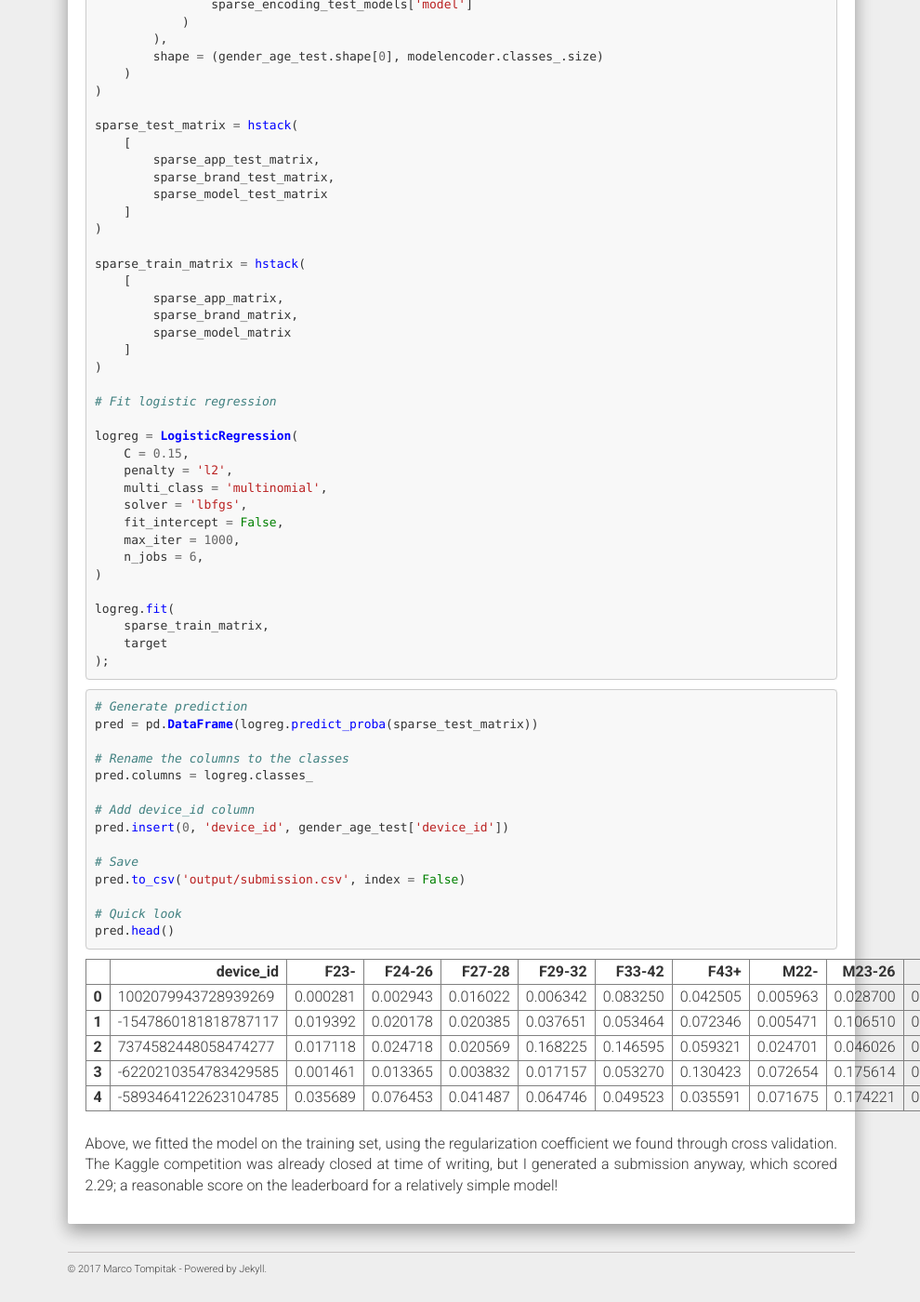
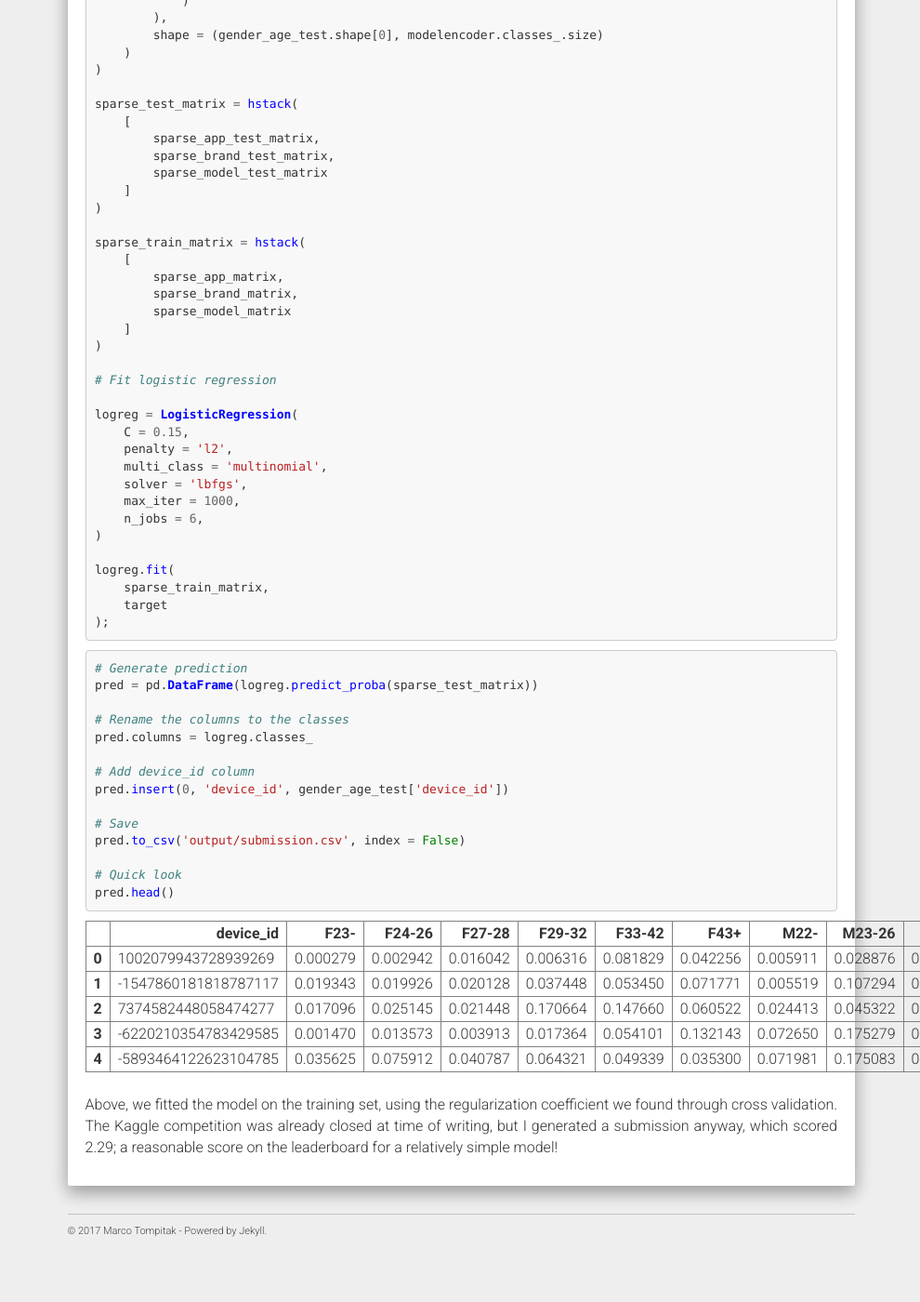
Before and after one commit to marcotompitak/marcotompitak.github.io, a Jekyll site: the page built from pages/ClassifyMobileUsers.md, in a window 1280 px wide and 1400 px high, scrolled down 12439 px. Shown: the whole window at 93% size, without its empty margins (290-1280 px from the left). Built offline with Jekyll 4.4.1, drawn with Linux system fonts in a browser that asks for light colours; nearby versions of some CDN libraries; after the commit the page ends 13798 px from its top, so only the background shows below that; some of the changed text lies outside the part shown.

Commit message:
Updated static page for kaggle-talkingdata after updating notebook

````diff
--- a/pages/ClassifyMobileUsers.md
+++ b/pages/ClassifyMobileUsers.md
@@ -128,7 +130,7 @@ device_apps['app_id'].value_counts().size
 
 
 
-A naive call to pd.get_dummies() quickly results in a memory error. My machine, at least, is not able to deal with creating so many dummies.
+A naive call to `pd.get_dummies()` quickly results in a memory error. My machine, at least, is not able to deal with creating so many dummies.
 
 However, for any given device, almost certainly only a very small subset of apps is installed. We can therefore encode our dummy variables in a sparse matrix. To do so, we will use `csr_matrix` from `scipy`, which stores the data in [Compressed Sparse Row](https://en.wikipedia.org/wiki/Sparse_matrix#Compressed_sparse_row_.28CSR.2C_CRS_or_Yale_format.29) format. To do so, we need to give it the non-zero values in the matrix (i.e. all the 1s for the apps a given device has installed), and the row and column indices where they are supposed to go.
 
@@ -436,7 +438,7 @@ plt.show()
 ![png](/pages/ClassifyMobileUsers_files/ClassifyMobileUsers_17_0.png)
 
 
-We see that the optimal value for the regularization is around 0.01, and we're reaching a score of around 2.4, which is on the low end of the Kaggle leaderboard. We can look at a finer grid around 0.01 and optimize a bit further, allowing us to dip below 2.39.
+We see that the optimal value for the regularization is around 0.01, and we're reaching a score of around 2.37, which is on the lower end of the Kaggle leaderboard. We can look at a finer grid around 0.01 and optimize a bit further, allowing us to dip a little lower.
 
 
 ```python
@@ -445,7 +447,6 @@ logreg_cv = LogisticRegressionCV(
     penalty = 'l2',
     multi_class = 'multinomial',
     solver = 'lbfgs',
-    fit_intercept = False,
     max_iter = 1000,
     cv = 5,
     n_jobs = 6,
@@ -607,7 +608,6 @@ logreg_cv = LogisticRegressionCV(
     penalty = 'l2',
     multi_class = 'multinomial',
     solver = 'lbfgs',
-    fit_intercept = False,
     max_iter = 1000,
     cv = 5,
     n_jobs = 6,
@@ -709,7 +709,6 @@ logreg_cv = LogisticRegressionCV(
     penalty = 'l2',
     multi_class = 'multinomial',
     solver = 'lbfgs',
-    fit_intercept = False,
     max_iter = 1000,
     cv = 5,
     n_jobs = 6,
@@ -817,7 +816,6 @@ logreg = LogisticRegression(
     penalty = 'l2',
     multi_class = 'multinomial',
     solver = 'lbfgs',
-    fit_intercept = False,
     max_iter = 1000,
     n_jobs = 6,
 )
@@ -886,82 +884,82 @@ pred.head()
     <tr>
       <th>0</th>
       <td>1002079943728939269</td>
-      <td>0.000281</td>
-      <td>0.002943</td>
-      <td>0.016022</td>
-      <td>0.006342</td>
-      <td>0.083250</td>
-      <td>0.042505</td>
-      <td>0.005963</td>
-      <td>0.028700</td>
-      <td>0.047145</td>
-      <td>0.112938</td>
-      <td>0.325913</td>
-      <td>0.327998</td>
+      <td>0.000279</td>
+      <td>0.002942</td>
+      <td>0.016042</td>
+      <td>0.006316</td>
+      <td>0.081829</td>
+      <td>0.042256</td>
+      <td>0.005911</td>
+      <td>0.028876</td>
+      <td>0.046416</td>
+      <td>0.112581</td>
+      <td>0.326887</td>
+      <td>0.329665</td>
     </tr>
     <tr>
       <th>1</th>
       <td>-1547860181818787117</td>
-      <td>0.019392</td>
-      <td>0.020178</td>
-      <td>0.020385</td>
-      <td>0.037651</td>
-      <td>0.053464</td>
-      <td>0.072346</td>
-      <td>0.005471</td>
-      <td>0.106510</td>
-      <td>0.155289</td>
-      <td>0.076740</td>
-      <td>0.203469</td>
-      <td>0.229104</td>
+      <td>0.019343</td>
+      <td>0.019926</td>
+      <td>0.020128</td>
+      <td>0.037448</td>
+      <td>0.053450</td>
+      <td>0.071771</td>
+      <td>0.005519</td>
+      <td>0.107294</td>
+      <td>0.154733</td>
+      <td>0.076825</td>
+      <td>0.204016</td>
+      <td>0.229548</td>
     </tr>
     <tr>
       <th>2</th>
       <td>7374582448058474277</td>
-      <td>0.017118</td>
-      <td>0.024718</td>
-      <td>0.020569</td>
-      <td>0.168225</td>
-      <td>0.146595</td>
-      <td>0.059321</td>
-      <td>0.024701</td>
-      <td>0.046026</td>
-      <td>0.076444</td>
-      <td>0.077444</td>
-      <td>0.187997</td>
-      <td>0.150844</td>
+      <td>0.017096</td>
+      <td>0.025145</td>
+      <td>0.021448</td>
+      <td>0.170664</td>
+      <td>0.147660</td>
+      <td>0.060522</td>
+      <td>0.024413</td>
+      <td>0.045322</td>
+      <td>0.076498</td>
+      <td>0.076949</td>
+      <td>0.185660</td>
+      <td>0.148623</td>
     </tr>
     <tr>
       <th>3</th>
       <td>-6220210354783429585</td>
-      <td>0.001461</td>
-      <td>0.013365</td>
-      <td>0.003832</td>
-      <td>0.017157</td>
-      <td>0.053270</td>
-      <td>0.130423</td>
-      <td>0.072654</td>
-      <td>0.175614</td>
-      <td>0.133862</td>
-      <td>0.083067</td>
-      <td>0.111116</td>
-      <td>0.204178</td>
+      <td>0.001470</td>
+      <td>0.013573</td>
+      <td>0.003913</td>
+      <td>0.017364</td>
+      <td>0.054101</td>
+      <td>0.132143</td>
+      <td>0.072650</td>
+      <td>0.175279</td>
+      <td>0.133988</td>
+      <td>0.082869</td>
+      <td>0.110197</td>
+      <td>0.202454</td>
     </tr>
     <tr>
       <th>4</th>
       <td>-5893464122623104785</td>
-      <td>0.035689</td>
-      <td>0.076453</td>
-      <td>0.041487</td>
-      <td>0.064746</td>
-      <td>0.049523</td>
-      <td>0.035591</td>
-      <td>0.071675</td>
-      <td>0.174221</td>
-      <td>0.111159</td>
-      <td>0.104379</td>
-      <td>0.142464</td>
-      <td>0.092615</td>
+      <td>0.035625</td>
+      <td>0.075912</td>
+      <td>0.040787</td>
+      <td>0.064321</td>
+      <td>0.049339</td>
+      <td>0.035300</td>
+      <td>0.071981</td>
+      <td>0.175083</td>
+      <td>0.110833</td>
+      <td>0.104610</td>
+      <td>0.143164</td>
+      <td>0.093045</td>
     </tr>
   </tbody>
 </table>
````
Also changed, not shown: other parts of pages/ClassifyMobileUsers.md (+4 -2 lines), pages/ClassifyMobileUsers_files/ClassifyMobileUsers_12_0.png (deleted), pages/ClassifyMobileUsers_files/ClassifyMobileUsers_14_0.png (deleted), pages/ClassifyMobileUsers_files/ClassifyMobileUsers_16_0.png (deleted), pages/ClassifyMobileUsers_files/ClassifyMobileUsers_18_0.png (deleted), pages/ClassifyMobileUsers_files/ClassifyMobileUsers_19_0.png, pages/ClassifyMobileUsers_files/ClassifyMobileUsers_22_0.png (deleted), pages/ClassifyMobileUsers_files/ClassifyMobileUsers_24_0.png (deleted), pages/ClassifyMobileUsers_files/ClassifyMobileUsers_25_0.png, pages/ClassifyMobileUsers_files/ClassifyMobileUsers_28_0.png (deleted), pages/ClassifyMobileUsers_files/ClassifyMobileUsers_30_0.png.
